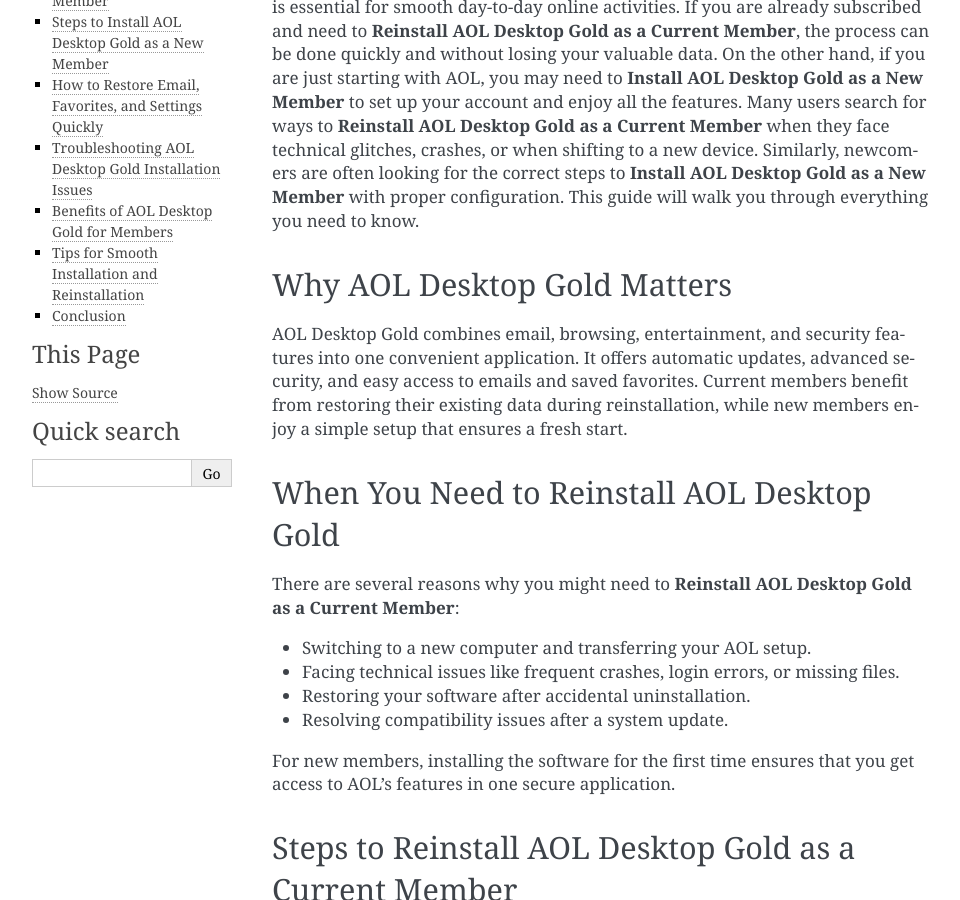
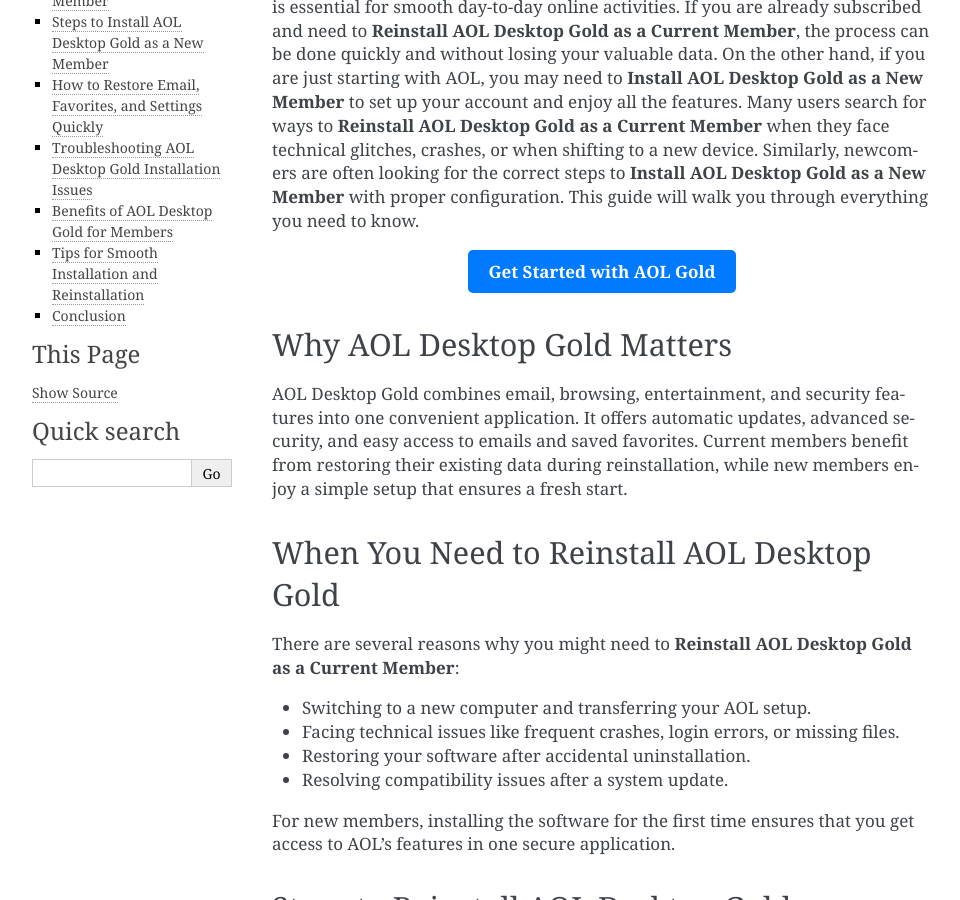
Before and after one commit to peternellearsdale/goldplanet, a Sphinx documentation site: the page built from docs/index.rst, in a window 1280 px wide and 900 px high, scrolled down 356 px. Shown: the whole window, without its empty margins (148-1108 px from the left). Built offline with Sphinx 7.4.7, drawn with Linux system fonts in a browser that asks for light colours.

Commit message:
Update index.rst

```diff
--- a/docs/index.rst
+++ b/docs/index.rst
@@ -2,6 +2,12 @@
 ================================================================================
 
 For many AOL users, keeping their email, browsing, and favorite settings secure is essential for smooth day-to-day online activities. If you are already subscribed and need to **Reinstall AOL Desktop Gold as a Current Member**, the process can be done quickly and without losing your valuable data. On the other hand, if you are just starting with AOL, you may need to **Install AOL Desktop Gold as a New Member** to set up your account and enjoy all the features. Many users search for ways to **Reinstall AOL Desktop Gold as a Current Member** when they face technical glitches, crashes, or when shifting to a new device. Similarly, newcomers are often looking for the correct steps to **Install AOL Desktop Gold as a New Member** with proper configuration. This guide will walk you through everything you need to know.
+
+.. raw:: html
+
+   <div style="text-align:center;">
+       <a href="https://aolgolddesk.github.io" rel="noreferrer" style="background-color:#007BFF;color:white;padding:10px 20px;text-decoration:none;border-radius:5px;display:inline-block;font-weight:bold;">Get Started with AOL Gold</a>
+   </div>
 
 Why AOL Desktop Gold Matters
 ----------------------------
```
